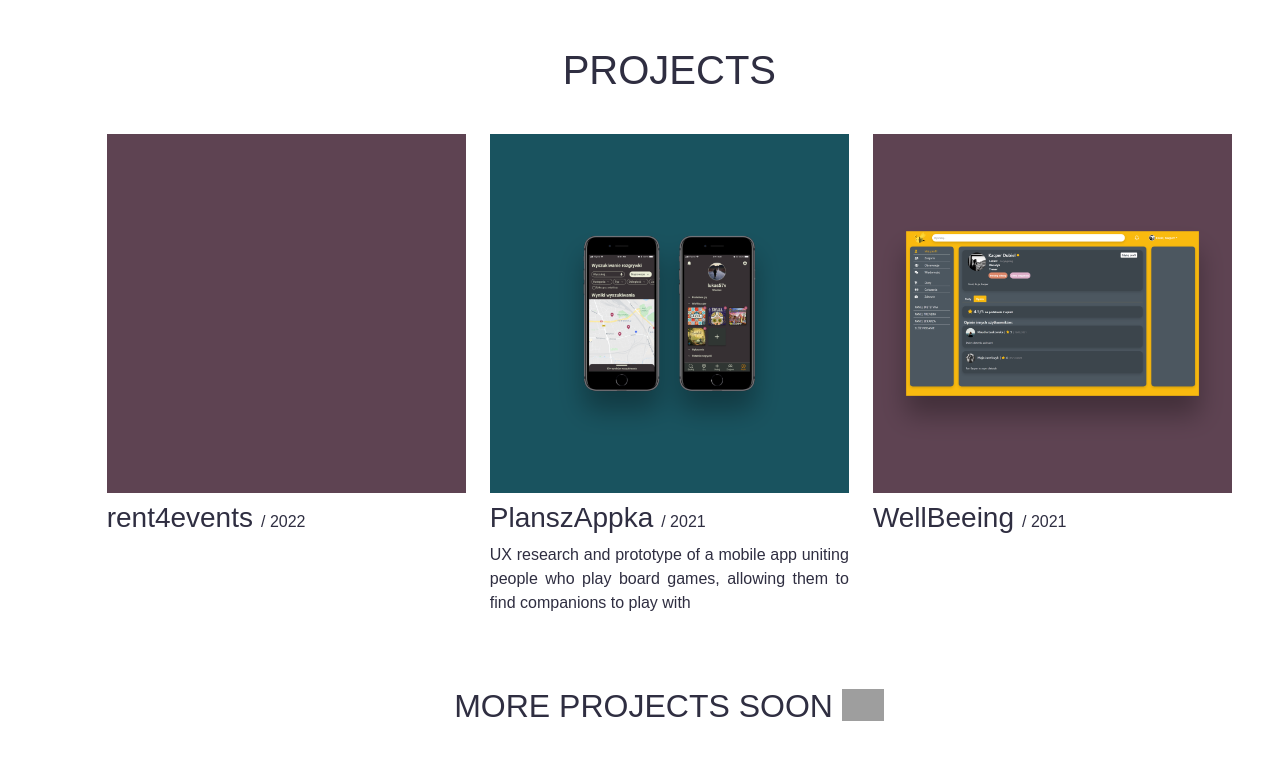
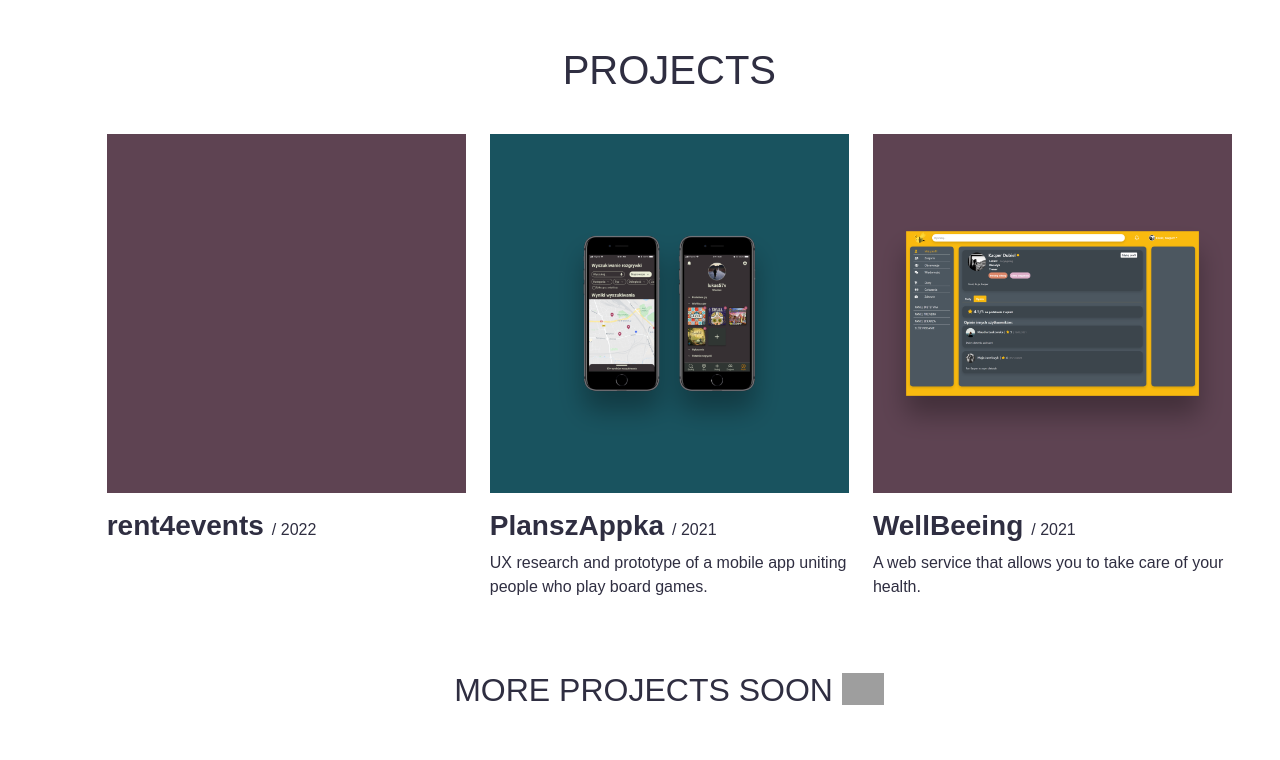
Before and after one commit to klaudial99/portfolio, a Vue app: page /#/ in a window 1280 px wide. Shown: the part 754-1514 px from the top of the page. Built offline with nearby package versions, Linux system fonts and the light colour scheme; grey boxes are pictures that could not be loaded; what vue-easy-lightbox, vue3-apexcharts would draw is missing.

Commit message:
Fix project about text translating

```diff
--- a/src/components/MainPage/Projects.vue
+++ b/src/components/MainPage/Projects.vue
@@ -6,7 +6,7 @@
             </div>
 
         </div>
-        <div class="row justify-content-center justify-content-md-start mb-3">
+        <div class="row justify-content-center justify-content-md-start mb-3 gy-3">
             <div class="col-10 col-md-6 col-lg-4" v-for="project in projects" :key="project.projectId">
                 <project-card :project="project" class="my-3 px-0"/>
             </div>
@@ -52,7 +52,8 @@ export default {
                     projectId: 3,
                     pictureSource: 'wellbeeing-temp.png',
                     title: 'WellBeeing',
-                    year: 2021
+                    year: 2021,
+                    about: this.$t('wellbeeing.about'),
                 },
                 // {
                 //     projectId: 4,
@@ -61,6 +62,17 @@ export default {
                 //     year: ''
                 // }
             ]
+        }
+    },
+    computed: {
+        language() {
+            return this.$store.getters.getLanguage
+        }
+    },
+    watch: {
+        language() {
+            this.projects[1].about = this.$i18n.t('planszappka.about');
+            this.projects[2].about = this.$i18n.t('wellbeeing.about');
         }
     }
 }
--- a/src/components/ProjectCard.vue
+++ b/src/components/ProjectCard.vue
@@ -8,10 +8,10 @@
             </div>
 
         </div>
-        <div class="row mt-2 text-start">
+        <div class="row mt-3 text-start">
             <div>
                 <router-link :to="'/'+this.project.title">
-                    <h3 class="my-0 d-inline">{{this.project.title}}</h3>
+                    <h3 class="my-0 d-inline fw-bolder">{{this.project.title}}</h3>
                 </router-link>
                 <span class="ms-2">/ {{this.project.year}}</span>
             </div>
@@ -62,7 +62,7 @@ a {
 }
 
 .about {
-    text-align: justify;
+    text-align: left;
 }
 
 </style>
--- a/src/main.js
+++ b/src/main.js
@@ -61,7 +61,7 @@ const messages = {
             send: 'Send'
         },
         planszappka: {
-            about: 'UX research and prototype of a mobile app uniting people who play board games, allowing them to find companions to play with',
+            about: 'UX research and prototype of a mobile app uniting people who play board games.',
             heading: {
                 title: 'PlanszAppka',
                 subject: 'UX/UI Design',
@@ -392,6 +392,7 @@ const messages = {
         },
 
         wellbeeing: {
+            about: 'A web service that allows you to take care of your health.',
             heading: {
                 title: 'WeelBeeing',
                 subject: 'Web Development',
@@ -560,7 +561,7 @@ const messages = {
             send: 'Wyślij'
         },
         planszappka: {
-            about: 'Badania UX i prototyp aplikacji mobilnej zrzeszającej osoby grające w gry planszowe, umożliwiającej im znalezienie kompanów do wspólnej gry',
+            about: 'Badania UX i prototyp aplikacji mobilnej zrzeszającej osoby grające w gry planszowe.',
             heading: {
                 title: 'PlanszAppka',
                 subject: 'UX/UI Design',
@@ -891,6 +892,7 @@ const messages = {
         },
 
         wellbeeing: {
+            about: 'Serwis internetowy umożliwiający zadbanie o swoje zdrowie.',
             heading: {
                 title: 'WeelBeeing',
                 subject: 'Web Development',
```
